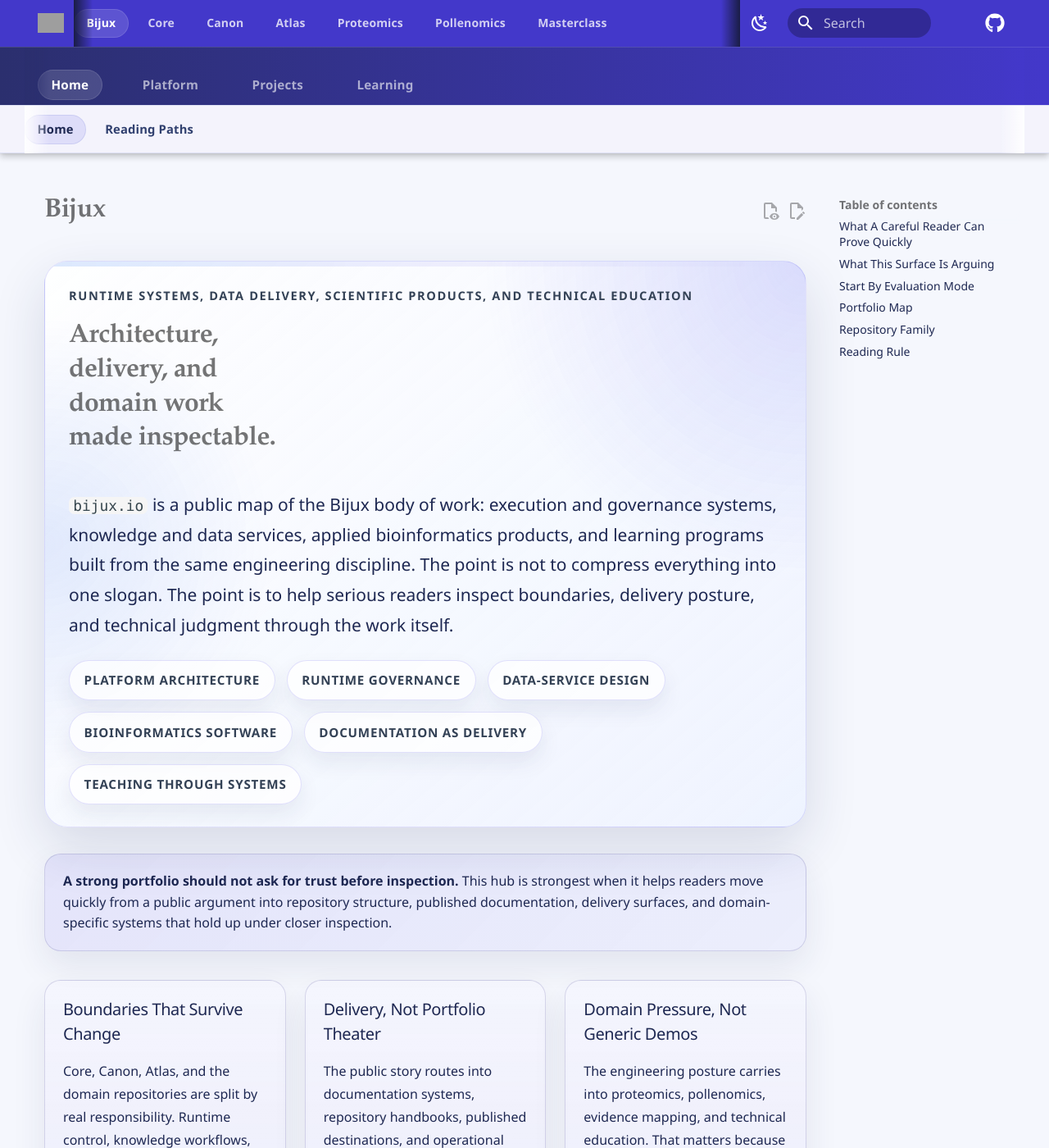
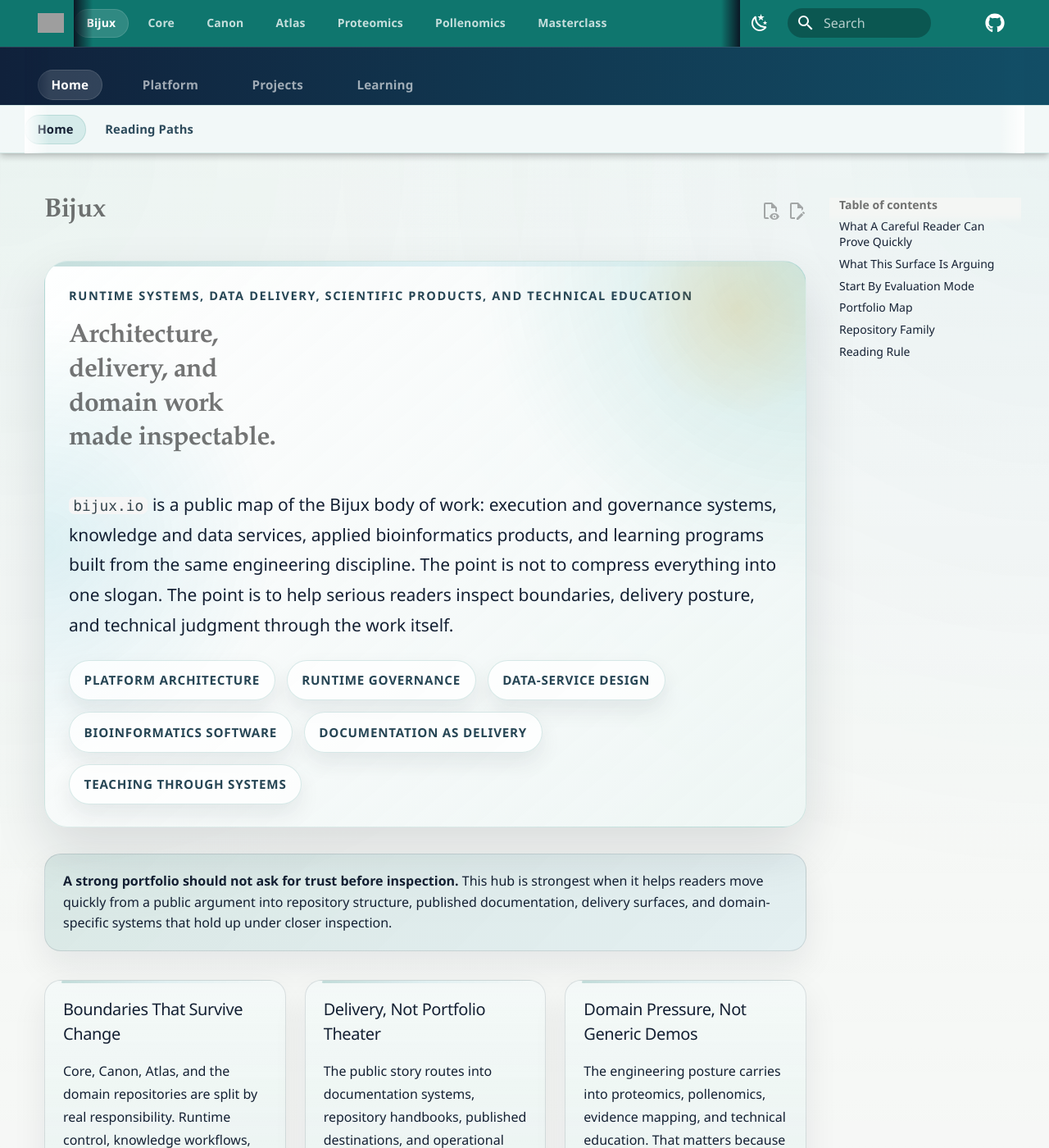
Before and after one commit to bijux/bijux.github.io, an MkDocs documentation site: the page built from docs/index.md, in a window 1280 px wide and 1400 px high. Shown: the whole window at 82% size. Built offline with MkDocs 1.6.1 and Material for MkDocs 9.7.7, drawn with Linux system fonts in a browser that asks for light colours; comment, search, counter and statistics services are not loaded; grey boxes are pictures that could not be loaded.

Commit message:
feat(theme): elevate portfolio presentation system

```diff
--- a/docs/assets/styles/extra.css
+++ b/docs/assets/styles/extra.css
@@ -1,43 +1,43 @@
 :root {
-  --bijux-ink: #1e2852;
-  --bijux-muted: #5f6d8d;
-  --bijux-border: rgba(49, 46, 129, 0.16);
-  --bijux-panel: rgba(79, 70, 229, 0.05);
-  --bijux-panel-strong: rgba(79, 70, 229, 0.08);
-  --bijux-card-shadow: 0 18px 42px rgba(30, 41, 89, 0.09);
-  --bijux-map-shadow: 0 22px 54px rgba(30, 41, 89, 0.14);
-  --bijux-surface-gradient: linear-gradient(180deg, rgba(255, 255, 255, 0.46), rgba(255, 255, 255, 0));
+  --bijux-ink: #142033;
+  --bijux-muted: #5d6c7e;
+  --bijux-border: rgba(20, 32, 51, 0.12);
+  --bijux-panel: rgba(13, 148, 136, 0.06);
+  --bijux-panel-strong: rgba(8, 145, 178, 0.08);
+  --bijux-card-shadow: 0 18px 42px rgba(15, 23, 42, 0.08);
+  --bijux-map-shadow: 0 22px 54px rgba(15, 23, 42, 0.13);
+  --bijux-surface-gradient: linear-gradient(180deg, rgba(255, 255, 255, 0.55), rgba(255, 255, 255, 0));
   --bijux-shell-width: 84rem;
   --bijux-shell-width-wide: 92rem;
   --bijux-shell-width-ultra: 102rem;
-  --bijux-ribbon-bg: #2b2f6e;
-  --bijux-ribbon-bg-strong: #4338ca;
-  --bijux-ribbon-fade: rgba(43, 47, 110, 0);
+  --bijux-ribbon-bg: #10213b;
+  --bijux-ribbon-bg-strong: #124e66;
+  --bijux-ribbon-fade: rgba(16, 33, 59, 0);
 }
 
 [data-md-color-scheme="default"] {
-  --md-default-bg-color: #f5f7fd;
-  --md-default-bg-color--light: #fbfcff;
+  --md-default-bg-color: #f4f6f4;
+  --md-default-bg-color--light: #fbfcfa;
   --md-default-fg-color: var(--bijux-ink);
-  --md-primary-fg-color: #4338ca;
-  --md-accent-fg-color: #4f46e5;
-  --md-typeset-a-color: #3730a3;
-  --bijux-hub-bg: rgba(24, 28, 64, 0.96);
+  --md-primary-fg-color: #0f766e;
+  --md-accent-fg-color: #155e75;
+  --md-typeset-a-color: #0f5f73;
+  --bijux-hub-bg: rgba(11, 20, 34, 0.97);
   --bijux-hub-border: rgba(255, 255, 255, 0.12);
   --bijux-hub-link: rgba(255, 255, 255, 0.76);
   --bijux-hub-link-active-bg: rgba(255, 255, 255, 0.14);
-  --bijux-detail-bg: rgba(255, 255, 255, 0.94);
-  --bijux-detail-border: rgba(63, 81, 181, 0.12);
-  --bijux-detail-link: #31406f;
-  --bijux-detail-link-active-bg: rgba(79, 70, 229, 0.12);
+  --bijux-detail-bg: rgba(255, 255, 255, 0.95);
+  --bijux-detail-border: rgba(15, 118, 110, 0.14);
+  --bijux-detail-link: #2d4b5c;
+  --bijux-detail-link-active-bg: rgba(13, 148, 136, 0.12);
 }
 
 [data-md-color-scheme="slate"] {
-  --bijux-ink: #e8ecff;
-  --bijux-muted: #b6bfdc;
-  --bijux-border: rgba(129, 140, 248, 0.2);
-  --bijux-panel: rgba(99, 102, 241, 0.12);
-  --bijux-panel-strong: rgba(99, 102, 241, 0.18);
+  --bijux-ink: #e7eef5;
+  --bijux-muted: #b2c2cf;
+  --bijux-border: rgba(45, 212, 191, 0.18);
+  --bijux-panel: rgba(15, 118, 110, 0.14);
+  --bijux-panel-strong: rgba(8, 145, 178, 0.2);
   --bijux-card-shadow: 0 24px 48px rgba(2, 6, 23, 0.38);
   --bijux-map-shadow: 0 28px 58px rgba(2, 6, 23, 0.5);
   --bijux-surface-gradient: linear-gradient(180deg, rgba(30, 41, 59, 0.42), rgba(15, 23, 42, 0));
@@ -46,29 +46,29 @@
   --md-default-fg-color: #e8ecff;
   --md-default-fg-color--light: #cdd5f3;
   --md-default-fg-color--lighter: #9ea9d0;
-  --md-primary-fg-color: #4338ca;
-  --md-primary-fg-color--light: #6366f1;
-  --md-accent-fg-color: #a5b4fc;
-  --md-typeset-a-color: #a5b4fc;
+  --md-primary-fg-color: #0f766e;
+  --md-primary-fg-color--light: #14b8a6;
+  --md-accent-fg-color: #67e8f9;
+  --md-typeset-a-color: #7dd3fc;
   --bijux-hub-bg: rgba(8, 11, 29, 0.98);
-  --bijux-hub-border: rgba(129, 140, 248, 0.16);
+  --bijux-hub-border: rgba(45, 212, 191, 0.16);
   --bijux-hub-link: rgba(229, 231, 255, 0.82);
-  --bijux-hub-link-active-bg: rgba(129, 140, 248, 0.16);
+  --bijux-hub-link-active-bg: rgba(45, 212, 191, 0.16);
   --bijux-detail-bg: rgba(15, 23, 42, 0.96);
-  --bijux-detail-border: rgba(129, 140, 248, 0.18);
-  --bijux-detail-link: #c7d2fe;
-  --bijux-detail-link-active-bg: rgba(99, 102, 241, 0.18);
-  --bijux-ribbon-bg: #151a43;
-  --bijux-ribbon-bg-strong: #312e81;
-  --bijux-ribbon-fade: rgba(21, 26, 67, 0);
+  --bijux-detail-border: rgba(45, 212, 191, 0.18);
+  --bijux-detail-link: #d0f3f0;
+  --bijux-detail-link-active-bg: rgba(13, 148, 136, 0.18);
+  --bijux-ribbon-bg: #091524;
+  --bijux-ribbon-bg-strong: #0f3f56;
+  --bijux-ribbon-fade: rgba(9, 21, 36, 0);
 }
 
 [data-md-color-scheme="slate"] .bijux-hero {
   background:
-    radial-gradient(circle at top right, rgba(99, 102, 241, 0.18), transparent 34%),
-    radial-gradient(circle at left center, rgba(14, 165, 233, 0.12), transparent 28%),
-    linear-gradient(145deg, rgba(15, 23, 42, 0.92), rgba(17, 24, 39, 0.88));
-  border-color: rgba(129, 140, 248, 0.22);
+    radial-gradient(circle at top right, rgba(45, 212, 191, 0.16), transparent 34%),
+    radial-gradient(circle at left center, rgba(103, 232, 249, 0.12), transparent 28%),
+    linear-gradient(145deg, rgba(15, 23, 42, 0.92), rgba(10, 20, 33, 0.9));
+  border-color: rgba(45, 212, 191, 0.2);
 }
 
 [data-md-color-scheme="slate"] .bijux-hero__eyebrow,
@@ -78,7 +78,7 @@
 
 [data-md-color-scheme="slate"] .bijux-signal-pill {
   background: rgba(15, 23, 42, 0.62);
-  border-color: rgba(129, 140, 248, 0.22);
+  border-color: rgba(45, 212, 191, 0.22);
 }
 
 body,
@@ -104,6 +104,13 @@ button {
   color: var(--bijux-ink);
 }
 
+.md-main {
+  background:
+    radial-gradient(circle at top left, rgba(13, 148, 136, 0.05), transparent 22%),
+    radial-gradient(circle at top right, rgba(8, 145, 178, 0.05), transparent 20%),
+    linear-gradient(180deg, rgba(255, 255, 255, 0.28), rgba(255, 255, 255, 0));
+}
+
 .md-typeset code {
   border-radius: 0.35rem;
 }
@@ -119,10 +126,27 @@ button {
 
 .md-typeset table:not([class]) {
   border: 1px solid var(--bijux-border);
+  border-collapse: separate;
+  border-radius: 0.95rem;
+  border-spacing: 0;
+  overflow: hidden;
+  box-shadow: 0 10px 28px rgba(15, 23, 42, 0.04);
+}
+
+.md-typeset table:not([class]) th {
+  background: rgba(15, 118, 110, 0.08);
+  color: var(--bijux-ink);
+  font-size: 0.74rem;
+  letter-spacing: 0.06em;
+  text-transform: uppercase;
+}
+
+.md-typeset table:not([class]) tr:nth-child(even) td {
+  background: rgba(8, 145, 178, 0.03);
 }
 
 .md-typeset blockquote {
-  border-left: 0.2rem solid #4f46e5;
+  border-left: 0.2rem solid #0f766e;
   background: var(--bijux-panel);
   padding: 0.1rem 0.8rem;
 }
@@ -148,7 +172,7 @@ button {
 }
 
 .bijux-map-frame {
-  background: linear-gradient(180deg, rgba(79, 70, 229, 0.09), rgba(99, 102, 241, 0.05));
+  background: linear-gradient(180deg, rgba(13, 148, 136, 0.1), rgba(8, 145, 178, 0.05));
   border: 1px solid var(--bijux-border);
   border-radius: 1.2rem;
   box-shadow: var(--bijux-map-shadow);
@@ -178,6 +202,18 @@ button {
   box-shadow: var(--bijux-card-shadow);
   min-height: 100%;
   padding: 1rem 1.1rem;
+  position: relative;
+  transition: transform 0.2s ease, box-shadow 0.2s ease, border-color 0.2s ease;
+}
+
+.bijux-panel::after {
+  background: linear-gradient(90deg, rgba(15, 118, 110, 0.22), rgba(8, 145, 178, 0.08), transparent);
+  border-radius: 999px;
+  content: "";
+  height: 0.18rem;
+  inset-block-start: 0;
+  inset-inline: 1rem;
+  position: absolute;
 }
 
 .bijux-panel h3 {
@@ -185,7 +221,7 @@ button {
 }
 
 .bijux-callout {
-  background: linear-gradient(135deg, rgba(79, 70, 229, 0.1), rgba(99, 102, 241, 0.06));
+  background: linear-gradient(135deg, rgba(15, 118, 110, 0.12), rgba(8, 145, 178, 0.08));
   border: 1px solid var(--bijux-border);
   border-radius: 1rem;
   box-shadow: var(--bijux-card-shadow);
@@ -195,20 +231,30 @@ button {
 
 .bijux-hero {
   background:
-    radial-gradient(circle at top right, rgba(99, 102, 241, 0.2), transparent 34%),
-    radial-gradient(circle at left center, rgba(37, 99, 235, 0.12), transparent 28%),
-    linear-gradient(140deg, rgba(255, 255, 255, 0.9), rgba(236, 242, 255, 0.72));
-  border: 1px solid rgba(79, 70, 229, 0.16);
+    radial-gradient(circle at top right, rgba(13, 148, 136, 0.18), transparent 34%),
+    radial-gradient(circle at left center, rgba(8, 145, 178, 0.12), transparent 28%),
+    linear-gradient(140deg, rgba(255, 255, 255, 0.94), rgba(236, 245, 244, 0.78));
+  border: 1px solid rgba(15, 118, 110, 0.14);
   border-radius: 1.4rem;
-  box-shadow: 0 24px 64px rgba(30, 41, 89, 0.14);
+  box-shadow: 0 28px 64px rgba(15, 23, 42, 0.12);
   margin: 0 0 1.6rem;
   overflow: hidden;
   padding: 1.5rem 1.45rem 1.35rem;
   position: relative;
 }
 
+.bijux-hero::before {
+  background: radial-gradient(circle at center, rgba(245, 158, 11, 0.16), transparent 58%);
+  content: "";
+  height: 16rem;
+  position: absolute;
+  right: -4rem;
+  top: -5rem;
+  width: 16rem;
+}
+
 .bijux-hero::after {
-  background: linear-gradient(90deg, rgba(59, 130, 246, 0.18), rgba(79, 70, 229, 0.08), transparent);
+  background: linear-gradient(90deg, rgba(15, 118, 110, 0.24), rgba(8, 145, 178, 0.12), transparent);
   content: "";
   height: 0.28rem;
   inset-inline: 0;
@@ -217,7 +263,7 @@ button {
 }
 
 .bijux-hero__eyebrow {
-  color: #334155;
+  color: #264554;
   font-size: 0.73rem;
   font-weight: 800;
   letter-spacing: 0.11em;
@@ -232,6 +278,8 @@ button {
   line-height: 1.02;
   margin: 0 0 1rem;
   max-width: 16ch;
+  position: relative;
+  z-index: 1;
 }
 
 .bijux-hero__lede {
@@ -240,6 +288,8 @@ button {
   line-height: 1.86;
   margin: 0;
   max-width: 62rem;
+  position: relative;
+  z-index: 1;
 }
 
 .bijux-signal-row {
@@ -247,14 +297,16 @@ button {
   flex-wrap: wrap;
   gap: 0.7rem;
   margin-top: 1.2rem;
+  position: relative;
+  z-index: 1;
 }
 
 .bijux-signal-pill {
-  background: rgba(255, 255, 255, 0.7);
-  border: 1px solid rgba(79, 70, 229, 0.16);
+  background: rgba(255, 255, 255, 0.76);
+  border: 1px solid rgba(15, 118, 110, 0.16);
   border-radius: 999px;
-  box-shadow: 0 12px 26px rgba(30, 41, 89, 0.08);
-  color: #334155;
+  box-shadow: 0 12px 26px rgba(15, 23, 42, 0.08);
+  color: #264554;
   display: inline-flex;
   font-size: 0.76rem;
   font-weight: 800;
@@ -278,9 +330,9 @@ button {
 }
 
 .md-typeset .md-button--primary {
-  background: linear-gradient(135deg, #3949ab, #4f46e5);
+  background: linear-gradient(135deg, #0f766e, #155e75);
   border-color: transparent;
-  box-shadow: 0 12px 28px rgba(63, 81, 181, 0.22);
+  box-shadow: 0 12px 28px rgba(15, 118, 110, 0.22);
 }
 
 .bijux-site-tabs,
@@ -616,12 +668,12 @@ button {
 
 .md-sidebar--primary .md-nav__link:hover,
 .md-sidebar--primary .md-nav__container > .md-nav__link:hover {
-  background: rgba(79, 70, 229, 0.08);
+  background: rgba(13, 148, 136, 0.08);
 }
 
 .md-sidebar--primary .md-nav__item--active > .md-nav__container > .md-nav__link,
 .md-sidebar--primary .md-nav__link--active {
-  background: rgba(79, 70, 229, 0.12);
+  background: rgba(13, 148, 136, 0.12);
   color: var(--bijux-ink);
   font-weight: 700;
 }
@@ -825,17 +877,29 @@ button {
 
 .bijux-showcase-card {
   background:
-    linear-gradient(180deg, rgba(255, 255, 255, 0.76), rgba(255, 255, 255, 0.42)),
+    linear-gradient(180deg, rgba(255, 255, 255, 0.82), rgba(255, 255, 255, 0.48)),
     var(--bijux-panel);
   border: 1px solid var(--bijux-border);
   border-radius: 1.15rem;
   box-shadow: var(--bijux-card-shadow);
   padding: 1.15rem 1.1rem;
+  position: relative;
+  transition: transform 0.2s ease, box-shadow 0.2s ease, border-color 0.2s ease;
+}
+
+.bijux-showcase-card::before {
+  background: linear-gradient(90deg, rgba(245, 158, 11, 0.24), rgba(13, 148, 136, 0.14), transparent);
+  border-radius: 999px;
+  content: "";
+  height: 0.16rem;
+  inset-block-start: 0.95rem;
+  inset-inline: 1.1rem 35%;
+  position: absolute;
 }
 
 .bijux-showcase-card > h2 {
   font-size: 1.35rem;
-  margin: 0.15rem 0 0.55rem;
+  margin: 0.4rem 0 0.55rem;
 }
 
 .bijux-showcase-card__eyebrow {
@@ -854,14 +918,21 @@ button {
 }
 
 .bijux-tag {
-  background: rgba(79, 70, 229, 0.1);
-  border: 1px solid rgba(79, 70, 229, 0.12);
+  background: rgba(13, 148, 136, 0.09);
+  border: 1px solid rgba(13, 148, 136, 0.14);
   border-radius: 999px;
   color: var(--bijux-ink);
   display: inline-flex;
   font-size: 0.74rem;
   font-weight: 700;
   padding: 0.35rem 0.68rem;
+}
+
+.bijux-panel:hover,
+.bijux-showcase-card:hover {
+  border-color: rgba(15, 118, 110, 0.22);
+  box-shadow: 0 24px 48px rgba(15, 23, 42, 0.12);
+  transform: translateY(-2px);
 }
 
 .bijux-media-card {
```
Also changed, not shown: docs/start-here.md (deleted, +0 -28 lines), mkdocs.shared.yml (+4 -4 lines).
